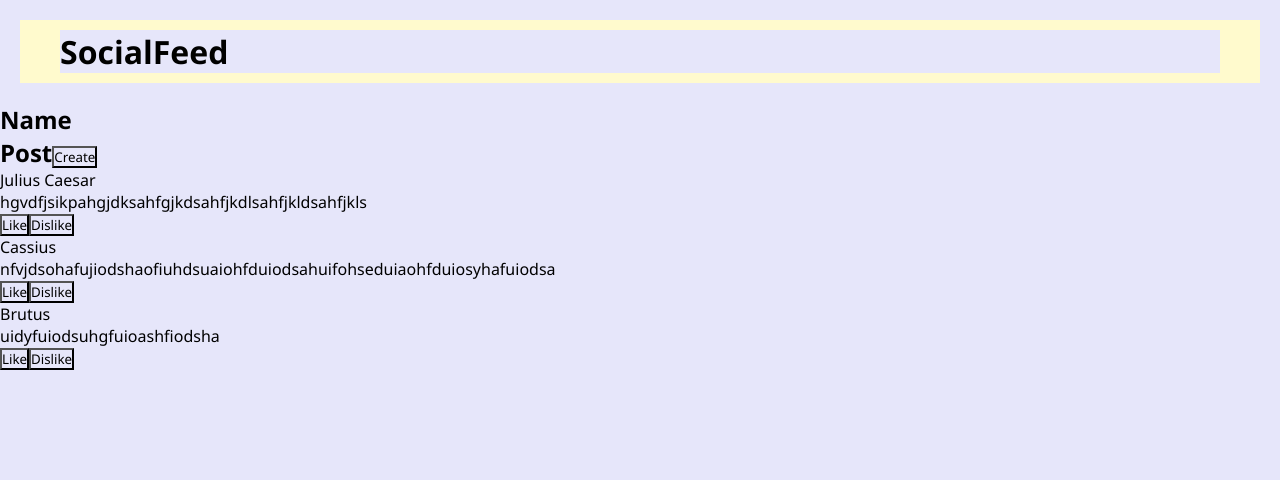
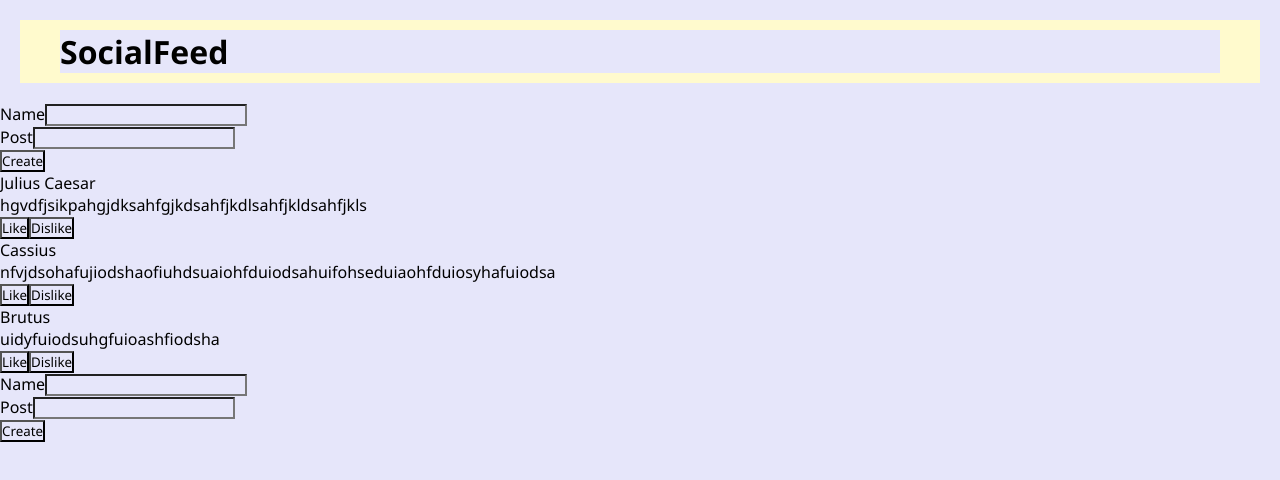
Before and after one commit to entreri514/SocialFeed, a React (Create React App) app: page / in a window 1280 px wide. Shown: the top 480 px of the page. Built offline with nearby package versions, Linux system fonts and the light colour scheme.

Commit message:
Attempted to add PostInputField

```diff
--- a/src/App.jsx
+++ b/src/App.jsx
@@ -4,6 +4,9 @@ import PostInputField from "./components/PostInputField/PostInputField";
 import PostFeed from "./components/PostFeed/PostFeed";
 import { useState, useEffect } from "react";
 function App() {
+  const handleNewPost = (newName, newPost) => {
+    const updatedPosts = [...posts, newPost];
+  };
   const postData = [
     {
       name: "Julius Caesar",
@@ -32,6 +35,7 @@ function App() {
       <div>
         <PostInputField />
         <PostFeed posts={posts} />
+        <PostInputField onNewName={handleNewPost} />
       </div>
     </div>
   );
--- a/src/components/InputItem/InputItem.jsx
+++ b/src/components/InputItem/InputItem.jsx
@@ -3,7 +3,12 @@ const InputItem = ({}) => {
   const handleCreate = (e) => {};
   return (
     <div className="input-item">
-      <span>Post</span>
+      <div>
+        <label>Post</label>
+
+        <InputItem />
+      </div>
+
       <button>Create</button>
     </div>
   );
--- a/src/components/PostFeed/PostFeed.jsx
+++ b/src/components/PostFeed/PostFeed.jsx
@@ -3,7 +3,7 @@ import { useState, useEffect } from "react";
 import LikeDislike from "../LikeDislike/LikeDislike";
 
 //debugger;
-const PostFeed = ({ posts }) => {
+const PostFeed = ({ posts = [] }) => {
   var postItems = posts.map((post, i) => (
     <Post key={i} post={post} like={post.like} />
   ));
--- a/src/components/PostInputField/PostInputField.jsx
+++ b/src/components/PostInputField/PostInputField.jsx
@@ -1,17 +1,30 @@
 import App from "../../App";
 import InputItem from "../InputItem/InputItem";
-const PostInputField = ({}) => {
-  var inputName = "";
-  var inputPost = "";
+import React, { useState } from "react";
+
+const PostInputField = ({ onNewName }) => {
+  const [name, setName] = useState("");
+  const [post, setPost] = useState("");
+  const handleSubmit = (e) => {
+    e.preventDefault();
+    const formData = {
+      name,
+      post,
+    };
+    onNewName = formData;
+  };
   return (
-    <div>
-      <h2>Name</h2>
-
-      <h2>
-        <InputItem />
-      </h2>
-    </div>
+    <form onSubmit={handleSubmit} className="flex item">
+      <div>
+        <label>Name</label>
+        <input value={name} onChange={(e) => setName(e.target.value)} />
+      </div>
+      <div>
+        <label>Post</label>
+        <input value={post} onChange={(e) => setPost(e.target.value)} />
+      </div>
+      <button type="submit">Create</button>
+    </form>
   );
 };
-
 export default PostInputField;
```
Also changed, not shown: src/components/NewPost/NewPost.jsx (added, +10 -0 lines).
